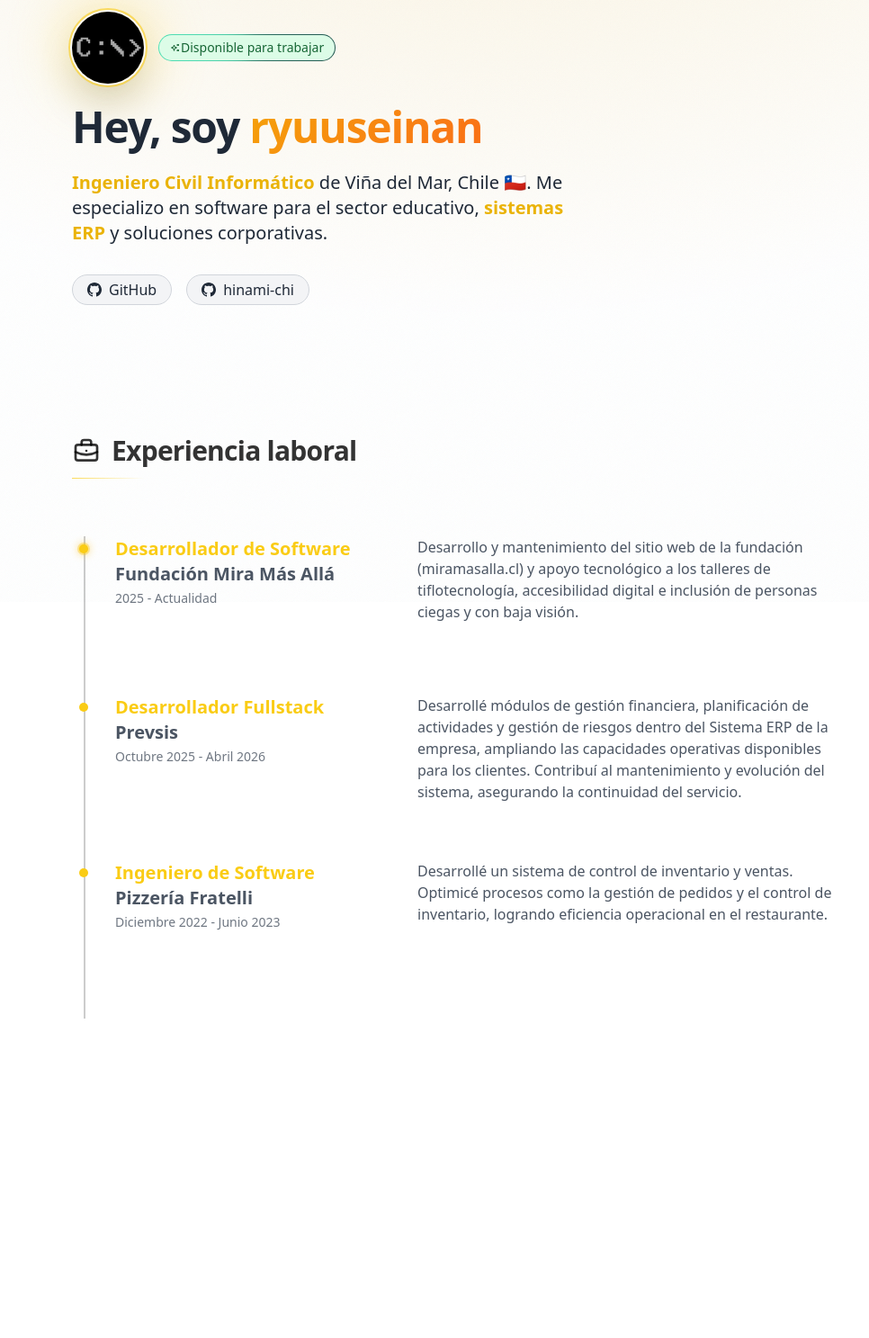
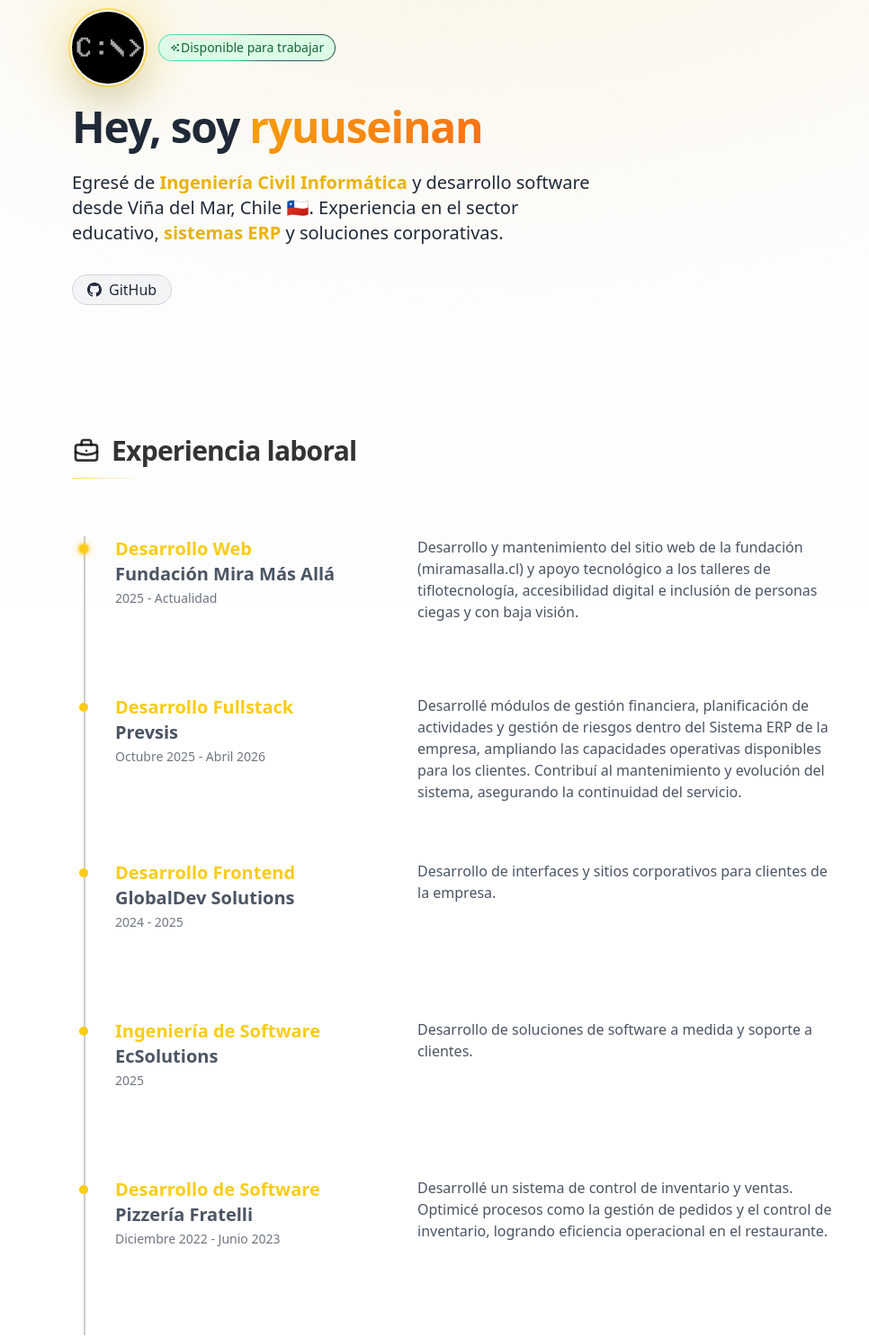
Before and after one commit to ryuuseinan/ryuuseinan.github.io, an Astro site: page / in a window 1280 px wide. Shown: the part 131-1618 px from the top of the page at 90% size, without its empty margins (112-1078 px from the left). Built offline with nearby package versions, Linux system fonts and the light colour scheme; Astro itself is replaced by a stand-in of ours.

Commit message:
Quitar GitHub hinami-chi, lenguaje neutro, nuevas experiencias y proyecto miramasalla.cl
- Hero/Layout: solo GitHub ryuuseinan
- Textos con lenguaje neutro
- Experiencia: GlobalDev Solutions y EcSolutions
- Proyecto nuevo: miramasalla.cl (capturas del sitio)

Co-authored-by: CommandCodeBot <noreply@commandcode.ai>

```diff
--- a/src/components/AboutMe.astro
+++ b/src/components/AboutMe.astro
@@ -6,9 +6,10 @@
     class="[&>p]:mb-4 [&>p>strong]:text-yellow-500 dark:[&>p>strong]:text-yellow-100 [&>p>strong]:font-normal [&>p>strong]:font-mono text-pretty order-2 md:order-1"
   >
     <p>
-      Soy <strong>ryuuseinan</strong>, Ingeniero Civil Informático y <strong
-        >Licenciado en Ciencias de la Ingeniería</strong
-      > por la Universidad Viña del Mar.
+      Soy <strong>ryuuseinan</strong>. Estudié <strong
+        >Ingeniería Civil Informática</strong
+      > y obtuve la <strong>Licenciatura en Ciencias de la Ingeniería</strong> en la
+      Universidad Viña del Mar.
     </p>
 
     <p>
--- a/src/components/Hero.astro
+++ b/src/components/Hero.astro
@@ -39,9 +39,10 @@ import SocialPill from "@/components/SocialPill.astro"
   <p
     class="anim-fade-in anim-delay-2 mt-6 text-xl text-gray-800 dark:[&>strong]:text-yellow-200 [&>strong]:text-yellow-500 [&>strong]:font-semibold dark:text-gray-300"
   >
-    <strong>Ingeniero Civil Informático</strong> de Viña del Mar, Chile 🇨🇱. Me especializo en
-    software para el sector educativo, <strong>sistemas ERP</strong> y soluciones
-    corporativas.
+    Egresé de <strong>Ingeniería Civil Informática</strong> y desarrollo software
+    desde Viña del Mar, Chile 🇨🇱. Experiencia en el sector educativo, <strong
+      >sistemas ERP</strong
+    > y soluciones corporativas.
   </p>
 
   <nav
@@ -52,9 +53,5 @@ import SocialPill from "@/components/SocialPill.astro"
       <GitHubIcon class="size-4" />
       GitHub
     </SocialPill>
-    <SocialPill href="https://github.com/hinami-chi">
-      <GitHubIcon class="size-4" />
-      hinami-chi
-    </SocialPill>
   </nav>
 </div>
--- a/src/components/Projects.astro
+++ b/src/components/Projects.astro
@@ -16,6 +16,8 @@ const TAGS: Record<string, { name: string; class: string }> = {
   TWITCH: { name: "Twitch", class: "bg-[#3a2540] text-[#c9a0ff]" },
   DOTNET: { name: ".NET", class: "bg-[#2b2b6b] text-[#a9b6ff]" },
   SQLSERVER: { name: "SQL Server", class: "bg-[#5a2a2a] text-[#f0a8a8]" },
+  HTML: { name: "HTML", class: "bg-[#5a2f1c] text-[#f0b48a]" },
+  CSS: { name: "CSS", class: "bg-[#1c3a5a] text-[#8fbfea]" },
 }
 
 const PROJECTS = projectsData.map((project) => ({
--- a/src/data/experience.json
+++ b/src/data/experience.json
@@ -1,20 +1,32 @@
 [
   {
     "date": "2025 - Actualidad",
-    "title": "Desarrollador de Software",
+    "title": "Desarrollo Web",
     "company": "Fundación Mira Más Allá",
     "description": "Desarrollo y mantenimiento del sitio web de la fundación (miramasalla.cl) y apoyo tecnológico a los talleres de tiflotecnología, accesibilidad digital e inclusión de personas ciegas y con baja visión.",
     "current": true
   },
   {
     "date": "Octubre 2025 - Abril 2026",
-    "title": "Desarrollador Fullstack",
+    "title": "Desarrollo Fullstack",
     "company": "Prevsis",
     "description": "Desarrollé módulos de gestión financiera, planificación de actividades y gestión de riesgos dentro del Sistema ERP de la empresa, ampliando las capacidades operativas disponibles para los clientes. Contribuí al mantenimiento y evolución del sistema, asegurando la continuidad del servicio."
   },
   {
+    "date": "2024 - 2025",
+    "title": "Desarrollo Frontend",
+    "company": "GlobalDev Solutions",
+    "description": "Desarrollo de interfaces y sitios corporativos para clientes de la empresa."
+  },
+  {
+    "date": "2025",
+    "title": "Ingeniería de Software",
+    "company": "EcSolutions",
+    "description": "Desarrollo de soluciones de software a medida y soporte a clientes."
+  },
+  {
     "date": "Diciembre 2022 - Junio 2023",
-    "title": "Ingeniero de Software",
+    "title": "Desarrollo de Software",
     "company": "Pizzería Fratelli",
     "description": "Desarrollé un sistema de control de inventario y ventas. Optimicé procesos como la gestión de pedidos y el control de inventario, logrando eficiencia operacional en el restaurante."
   }
--- a/src/data/projects.json
+++ b/src/data/projects.json
@@ -42,6 +42,16 @@
     "tags": ["REACT"]
   },
   {
+    "title": "miramasalla.cl — sitio de la Fundación Mira Más Allá",
+    "description": "Sitio web de la Fundación de Ciegos Mira Más Allá Chile: información institucional, talleres gratuitos de tecnología accesible, radio online y donaciones.",
+    "link": "https://miramasalla.cl",
+    "images": [
+      "/projects/miramasalla-1.png",
+      "/projects/miramasalla-2.png"
+    ],
+    "tags": ["HTML", "CSS"]
+  },
+  {
     "title": "monitoreo-ips-telegram-mikrotik",
     "description": "Bot de Telegram que monitorea IPs sobre Mikrotik y envía notificaciones cuando hay cambios.",
     "link": "https://youtu.be/QsDzaRw3AwU",
--- a/src/layouts/Layout.astro
+++ b/src/layouts/Layout.astro
@@ -26,10 +26,7 @@ const jsonLd = {
   "@type": "Person",
   name: "ryuuseinan",
   url: siteUrl,
-  sameAs: [
-    "https://github.com/ryuuseinan",
-    "https://github.com/hinami-chi",
-  ],
+  sameAs: ["https://github.com/ryuuseinan"],
   jobTitle: "Ingeniero Civil Informático",
   worksFor: {
     "@type": "Organization",
```
Also changed, not shown: public/projects/miramasalla-1.png (added), public/projects/miramasalla-2.png (added).
